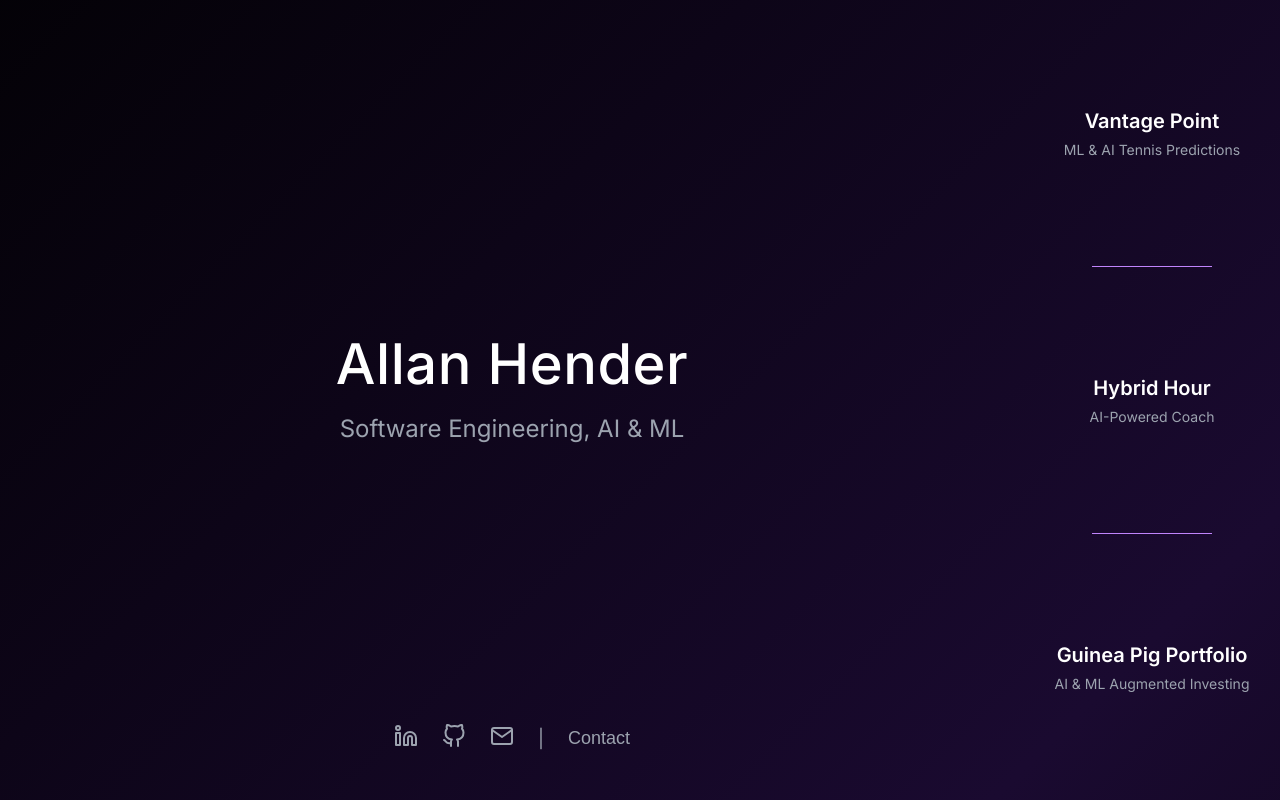
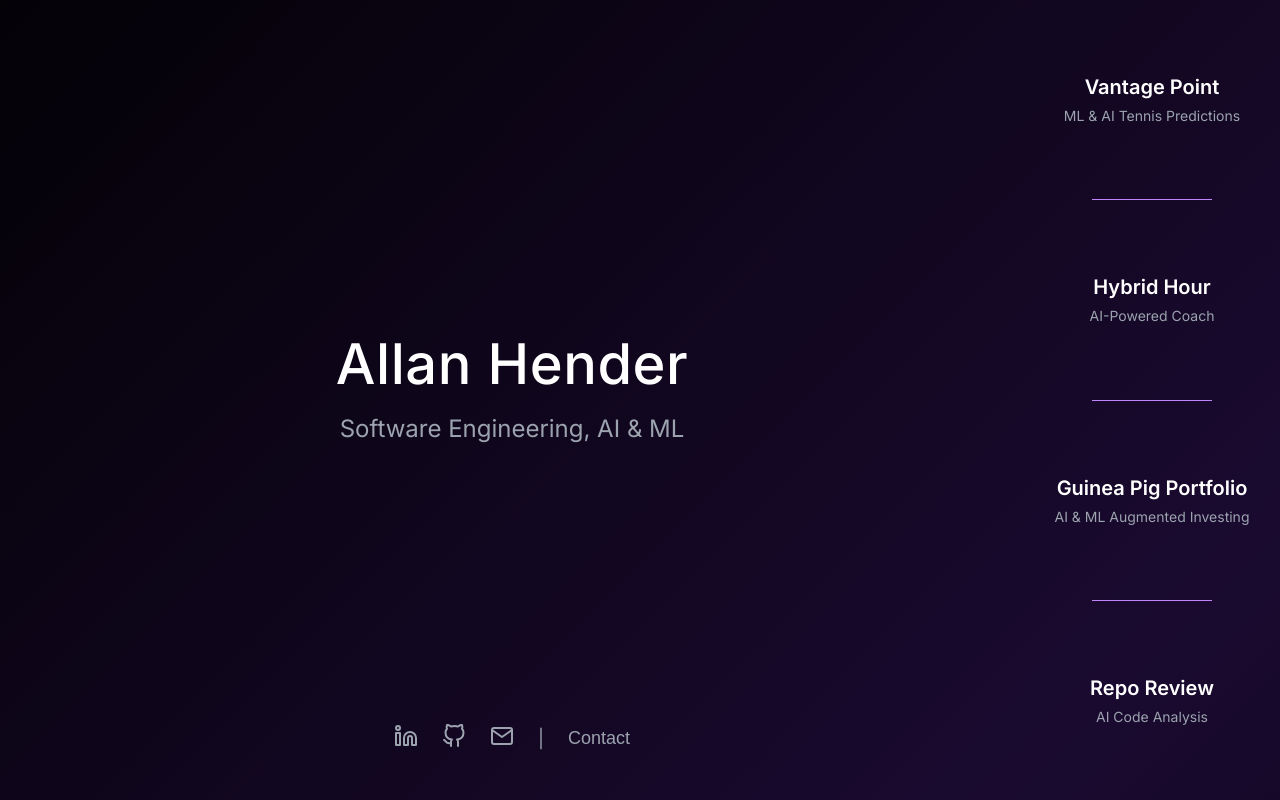
Before and after one commit to allanmichaelhender/allanmichaelhender.github.io, a React (Vite) app: page / in a window 1280 px wide. Built offline with nearby package versions, Linux system fonts and the light colour scheme.

Commit message:
adding repo review

```diff
--- a/src/data/projects.ts
+++ b/src/data/projects.ts
@@ -97,4 +97,28 @@ export const projects: Project[] = [
       "AWS",
     ],
   },
+  {
+    id: "repo-review",
+    title: "Repo Review",
+    briefDescription: "AI Code Analysis",
+    fullDescription:
+      "Analysis and suggestions on  user submitted GitHub repositories and code. Leveraging AI LLM's to provide oversight on code quality, best practices, and potential improvements.",
+    images: [],
+    videos: ["/guinea-pig-footage-trimmed.mp4"],
+    videoZoom: 100,
+    videoDim: 75,
+    webAppUrl: "https://repo-reviewer.ddnsfree.com/",
+    repoUrl: "https://github.com/allanmichaelhender/code-review-ai",
+    tags: [
+      "Spring Boot",
+      "PostgreSQL",
+      "Redis",
+      "Gemini",
+      "React",
+      "TypeScript",
+      "Tailwind",
+      "Docker",
+      "AWS",
+    ],
+  },
 ];
```
